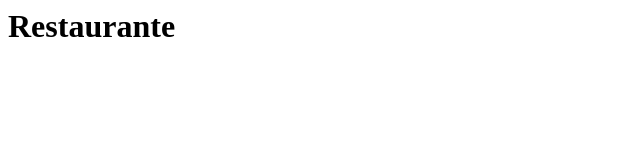
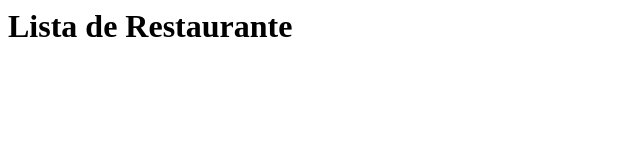
Before and after one commit to Arthur-boop-create/Projeto-1, a plain HTML site: page restaurantes.html in a window 1280 px wide. Shown: the whole page, without its empty margins (0-640 px from the left). Drawn offline with Linux system fonts and the light colour scheme.

Commit message:
Update restaurantes.html

```diff
--- a/restaurantes.html
+++ b/restaurantes.html
@@ -1,5 +1,7 @@
 <html>
-  <boby>
-    <h1 color="#800080">Restaurante</h1>
-  </boby>
+  <head>
+  </head>
+  <body>
+    <h1 color="#800080">Lista de Restaurante</h1>
+  </body>
 </html>
```
